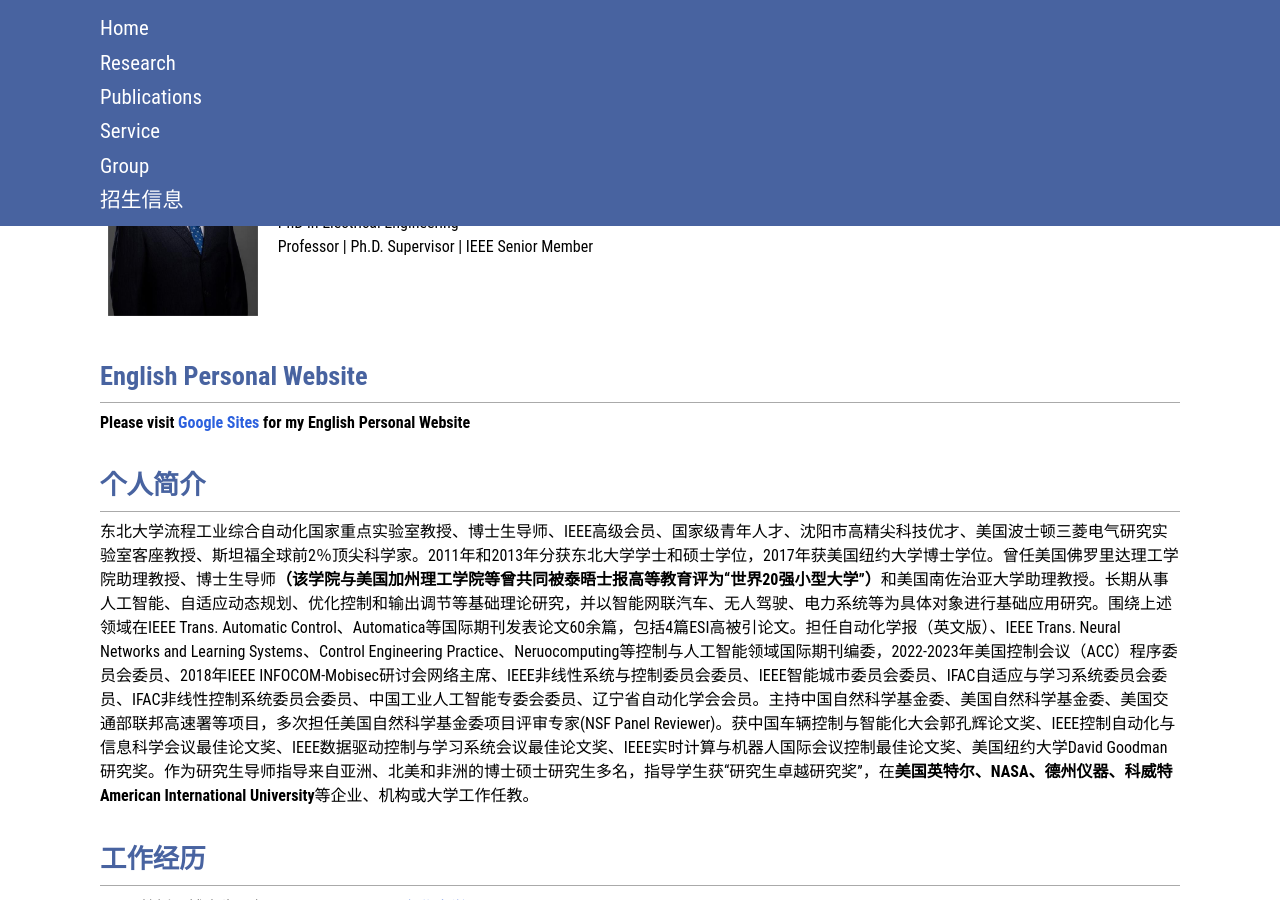
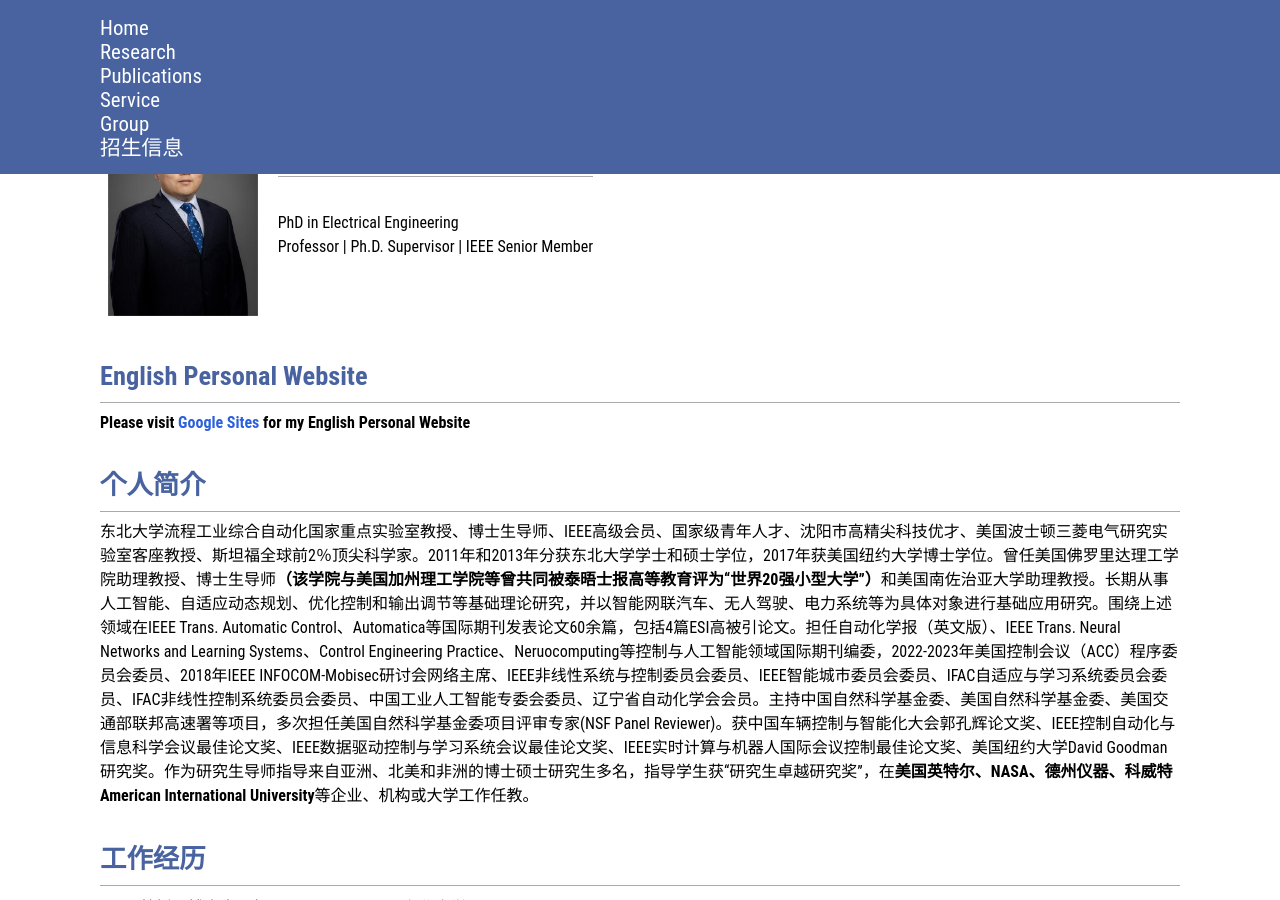
Before and after one commit to WeinanGao/weinangao.github.io, a Jekyll site: the page built from index.markdown, in a window 1280 px wide and 900 px high. Built offline with Jekyll 4.4.1, drawn with Linux system fonts in a browser that asks for light colours.

Commit message:
Update nav.html

```diff
--- a/_includes/nav.html
+++ b/_includes/nav.html
@@ -1,8 +1,10 @@
 <div id="layout-menu">
-    <div class="menu-category"><a href="site.url/index.html">Home</a></div>
-    <div class="menu-category"><a href="site.url/research">Research</a></div>
-    <div class="menu-category"><a href="site.url/publications">Publications</a></div>
-    <div class="menu-category"><a href="site.url/service">Service</a></div>
-    <div class="menu-category"><a href="site.url/group">Group</a></div>
-    <div class="menu-category"><a href="site.url/newstudent">招生信息</a></div>
+    <div class="menu-category" style="white-space: nowrap;">
+        <div><a href="site.url/index.html">Home</a></div>
+        <div><a href="site.url/research">Research</a></div>
+        <div><a href="site.url/publications">Publications</a></div>
+        <div><a href="site.url/service">Service</a></div>
+        <div><a href="site.url/group">Group</a></div>
+        <div><a href="site.url/newstudent">招生信息</a></div>
+    </div>
 </div>
```
